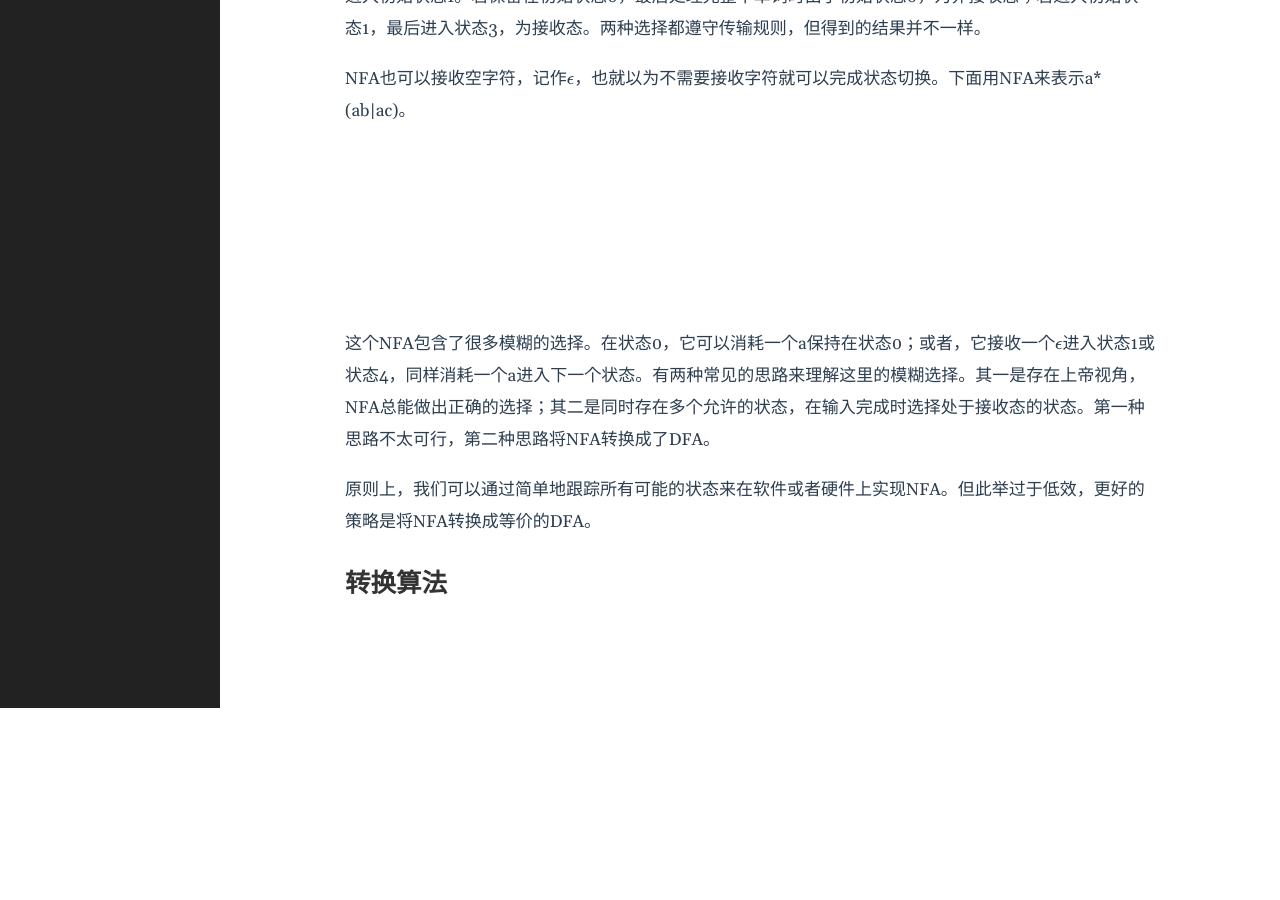
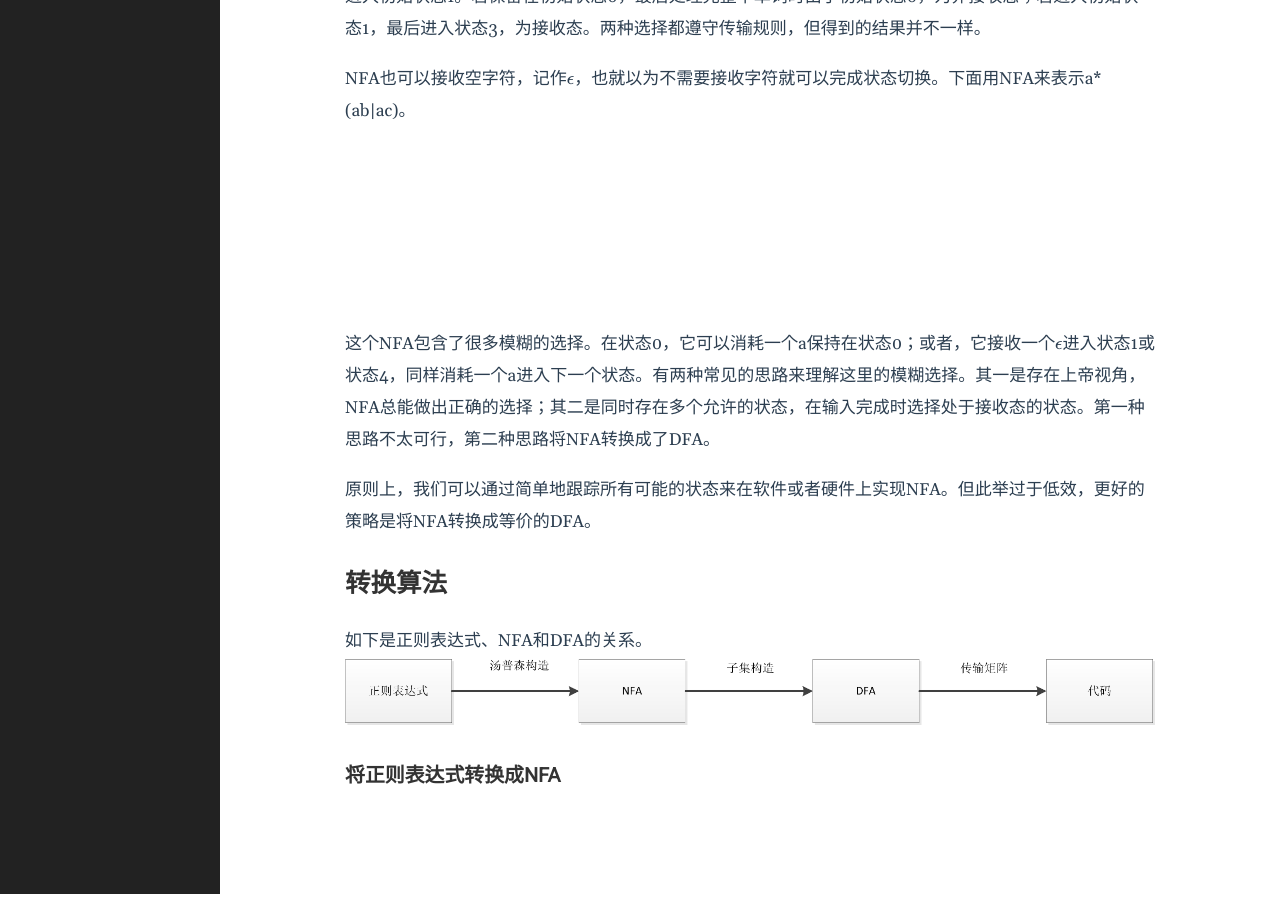
Before and after one commit to cangye-ma/cangye-ma.github.io, a Jekyll site: the page built from _posts/2023-04-29-Scanning-compilerbook.md, in a window 1280 px wide and 900 px high, scrolled down 4256 px. Built offline with Jekyll 4.4.1, drawn with Linux system fonts in a browser that asks for light colours; formulas are drawn with MathJax 3; before the commit the page ends 4970 px from its top, so only the background shows below that.

Commit message:
update scanning post

```diff
--- a/_posts/2023-04-29-Scanning-compilerbook.md
+++ b/_posts/2023-04-29-Scanning-compilerbook.md
@@ -161,3 +161,8 @@ flowchart LR
 原则上，我们可以通过简单地跟踪所有可能的状态来在软件或者硬件上实现NFA。但此举过于低效，更好的策略是将NFA转换成等价的DFA。
 
 ## 转换算法
+
+如下是正则表达式、NFA和DFA的关系。
+![正则表达式、NFA和DFA的关系](/public/images/re_nfa_dfa.png)
+
+### 将正则表达式转换成NFA
```
Also changed, not shown: public/images/re_nfa_dfa.png (added).
